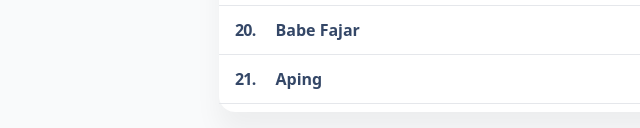
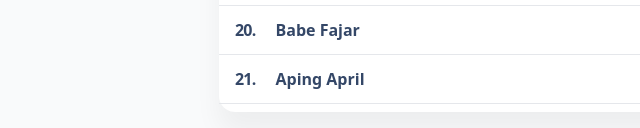
Before and after one commit to denfasyah/Bukber-Akbar, a website: page build/pages/angkatan2017.html in a window 1280 px wide. Shown: the part 1160-1288 px from the top of the page, 87-727 px from the left. Drawn offline with nearby package versions, Linux system fonts and the light colour scheme.

Commit message:
Update angkatan2017.html

```diff
--- a/build/pages/angkatan2017.html
+++ b/build/pages/angkatan2017.html
@@ -479,7 +479,7 @@
                           <div class="flex px-2 py-1">
                             <div class="flex justify-center">
                                 <h1 class="mb-0 text-md leading-normal font-bold mr-5">21.</h1>
-                              <h6 class="mb-0 text-md leading-normal font-bold">Aping</h6>
+                              <h6 class="mb-0 text-md leading-normal font-bold">Aping April</h6>
                             </div>
                           </div>
                         </td>
```
